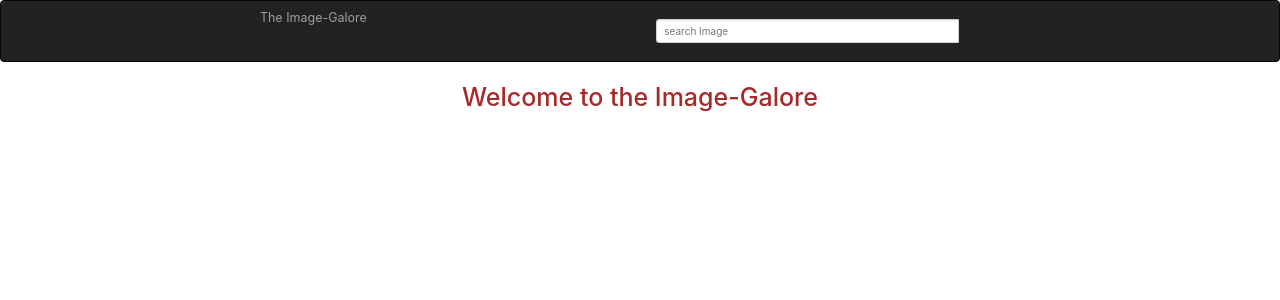
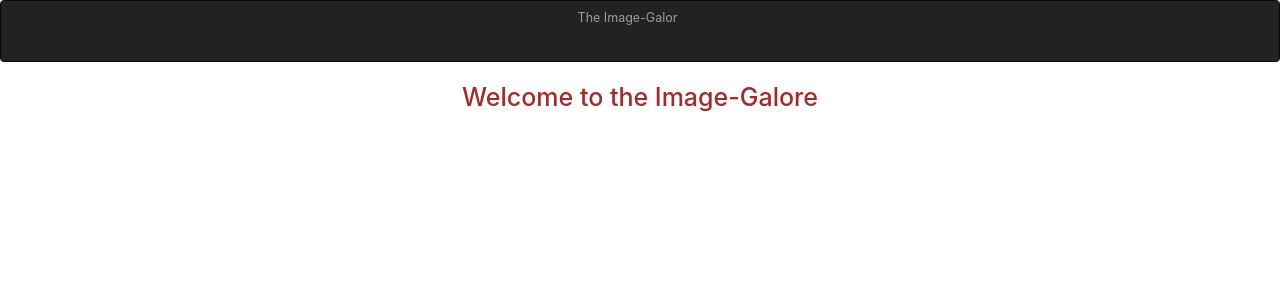
Before and after one commit to beattykariuki/Personal-Gallery, a Django app: page / in a window 1280 px wide. Shown: the top 300 px of the page. Run offline with Django 3.2, Linux system fonts and the light colour scheme; data that the repository does not hold is empty; some libraries are stand-ins or nearby versions.

Commit message:
reduced the size of the navbar in the navbar.html

```diff
--- a/images/templates/navbar.html
+++ b/images/templates/navbar.html
@@ -9,22 +9,9 @@
 <nav class="navbar navbar-inverse">
     <div class="container-fluid">
         <div class="navbar-header">
-            <a class="navbar-brand" href = "{% url 'welcome' %}">The Image-Galore</a>
+            <a class="navbar-brand" href = "{% url 'welcome' %}">The Image-Galor</a>
         </div>
 
-        <!-- Adding a search form -->
-        <div class="col-sm-4 col-md-4 navbar-right">
-            <form class="navbar-form" role="search" action="{% url 'search_results' %}">
-                <div class="input-group">
-                    <input type="text" class="form-control" placeholder="search Image" name="image">
-                    <div class="input-group-btn">
-                        <button class="btn btn-default" type="submit"><i class ="glyphicon glyphicon-search"></i></button>
-                    </div>
-                </div>
-
-            </form>
-        </div>
-        <!-- search form end-->
     </div>
 </nav>
 </body>
```
